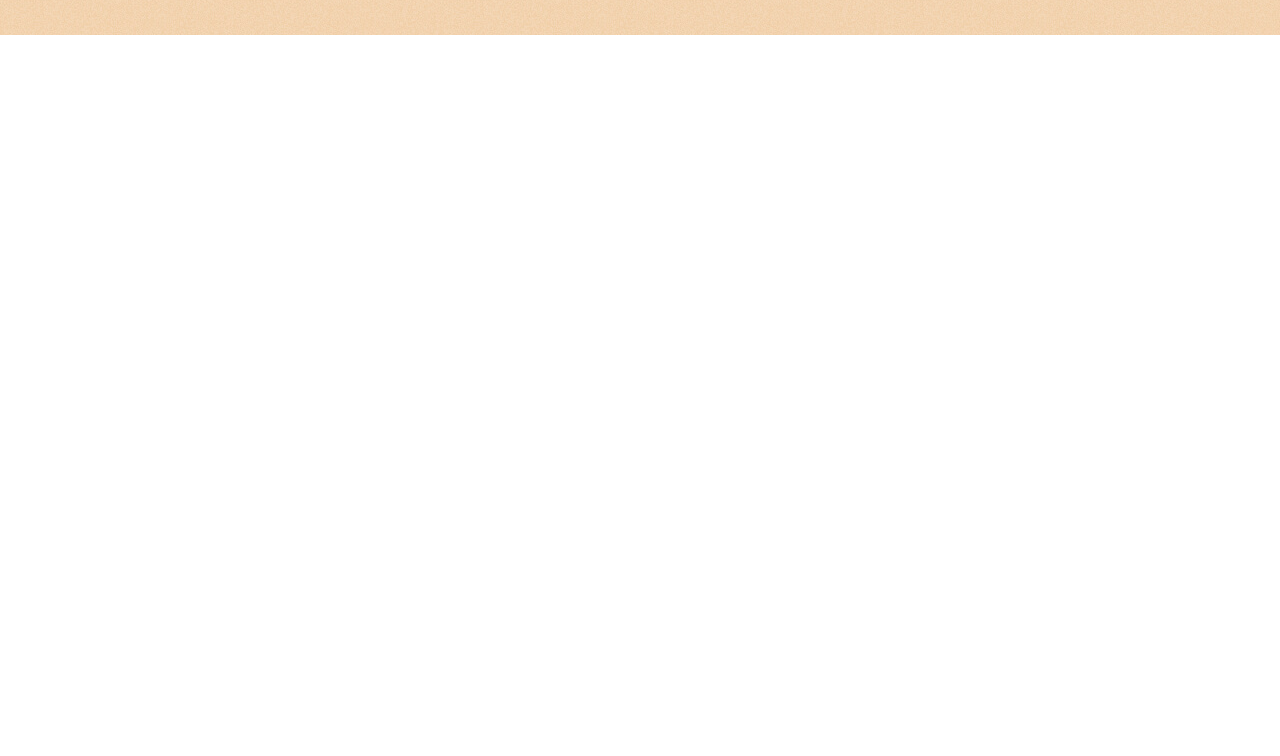
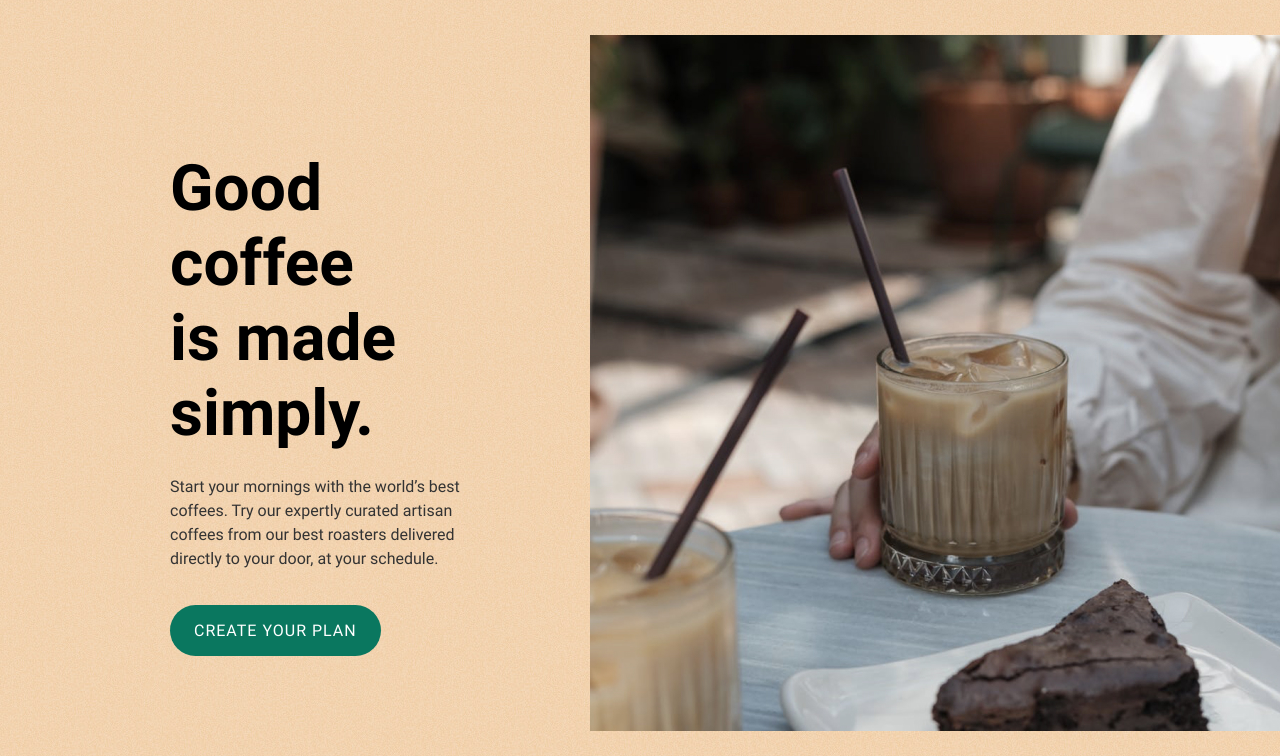
Before and after one commit to ozodbekqurbanbayev/cofe-dars, a plain HTML site: page index.html in a window 1280 px wide. Shown: the part 69-825 px from the top of the page. Before the commit the page ends 800 px from the top, so only its background shows below. Drawn offline with Linux system fonts and the light colour scheme.

Commit message:
add hero sections

```diff
--- a/css/styles.css
+++ b/css/styles.css
@@ -31,6 +31,12 @@
 :root{
   --text-color:#333;
   --accent-color:#0A775F;
+  --accent-color-80:rgba(10 , 119 , 95 , 0.8);
+  --accent-color-60:rgba(10 , 119 , 95 , 0.6);
+  --accent-brown:#C99B67;
+  --accent-brown-80:rgba(201 , 155 , 103 , 0.8);
+  --accent-brown-60:rgba(201 , 155 , 103 , 0.6);
+--light-brown:#F3D7B7;
   --outline-color:var(--accent-color);
 }
 /* GLOBAL */
@@ -76,6 +82,46 @@ padding-right: 20px;
 margin-left: auto;
 margin-right: auto;
 }
+
+/* BUTTON */
+.button {
+display: inline-block;
+padding: 16px 24px;
+
+border: 0;
+font-size: 16px;
+font-weight: 500px;
+line-height: normal;
+text-transform: uppercase;
+letter-spacing: 1px;
+border-radius: 100px;
+cursor: pointer;
+
+text-decoration: none;
+
+white-space: nowrap;
+}
+.button-green {
+  background-color: var(--accent-color);
+  color: #fff;
+}
+.button-green:hover{
+  background-color: var(--accent-color-80);
+}
+.button-green:active{
+  background-color: var(--accent-color-60);
+}
+
+.button-brown {
+  background-color: var(--accent-brown);
+  color: #fff;
+}
+.button-brown:hover{
+  background-color: var(--accent-brown-80);
+}
+.button-brown:active{
+  background-color: var(--accent-brown-60);
+}
 /* MAIN CONTENT */
 .main-content{
   flex-grow: 1;
@@ -83,6 +129,7 @@ margin-right: auto;
 
 /* SITE-HADER-HERO-WRAPPER */
 .site-header-hero-wrapper{
+  background-color: var(--light-brown);
 background-image: url(../img/site-header-bg-img.jpg);
 
 }
@@ -111,6 +158,7 @@ background-image: url(../img/site-header-bg-img.jpg);
 .site-header-logo-link {
   display: flex;
   text-decoration: none;
+  flex-shrink: 0;
 }
 .site-header-logo-link:hover{
   opacity: 0.8;
@@ -144,6 +192,7 @@ background-image: url(../img/site-header-bg-img.jpg);
   font-weight:bold;
   line-height: normal;
 color: var(--text-color);
+white-space: nowrap;
 }
 .sitenav-link:hover{
   color: var(--accent-color);
@@ -151,6 +200,50 @@ color: var(--text-color);
 .sitenav-link:active{
   opacity: 0.6;
 
+}
+
+/* HERO */
+
+.hero-container {
+  display: flex;
+  padding-left: 0;
+  padding-right: 0;
+
+}
+
+.hero-info-wrapper {
+  width: 100%;
+  max-width: 730px;
+  padding-top: 116px;
+  padding-bottom: 100px;
+  padding-left: 150px;
+  padding-right: 116px;
+}
+.hero-heading {
+  color: #000;
+font-size: 64px;
+line-height: normal;
+margin-top: 0;
+margin-bottom: 24px;
+}
+.hero-text {
+  margin-top: 0;
+  font-size: 16px;
+  margin-bottom: 0;
+  line-height: 1.5;
+  margin-bottom: 34px;
+}
+.hero-text:not(:last-child){
+  margin-bottom: 34px;
+}
+
+.hero-img {
+  width: 710px;
+  height: 696px;
+  object-fit: cover;
+}
+.hero-img-index{
+  height: 696px;
 }
 
 /* RETINA BG */
--- a/index.html
+++ b/index.html
@@ -29,6 +29,20 @@
 </nav>
 </div>
 </header>
+
+<!-- HERO -->
+<div class="hero">
+<div class="hero-container container">
+<div class="hero-info-wrapper">
+  <h1 class="hero-heading">Good coffee <br> is made simply.</h1>
+  <p class="hero-text">Start your mornings with the world’s best coffees. Try our expertly curated artisan coffees from our best roasters delivered directly to your door, at your schedule.</p>
+  <a class="button button-green" href="#">Create your plan</a>
+</div>
+
+<img class="hero-img hero-img-index" src="img/index-hero-img.jpg" alt="index-hero-img" width="710" height="696" srcset="img/index-hero-img.jpg 1x,
+ img/index-hero-img@2x.jpg 2x">
+</div>
+</div>
 </div>
 <script src="js/main.js"></script>
 </body>
```
Also changed, not shown: img/index-hero-img.jpg (added), img/index-hero-img@2x.jpg (added).
